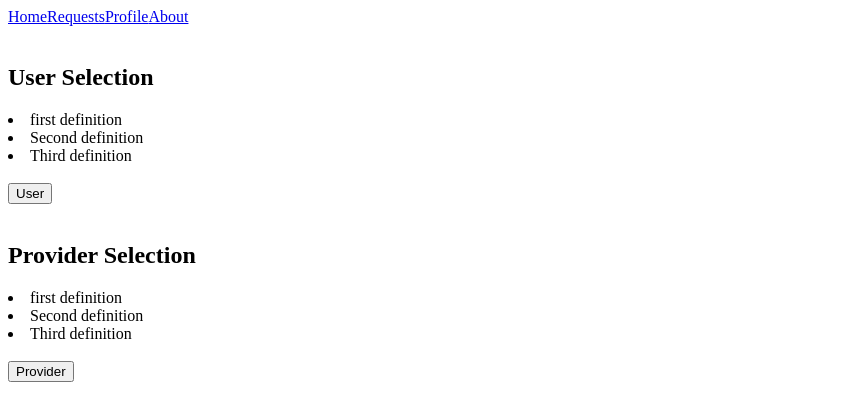
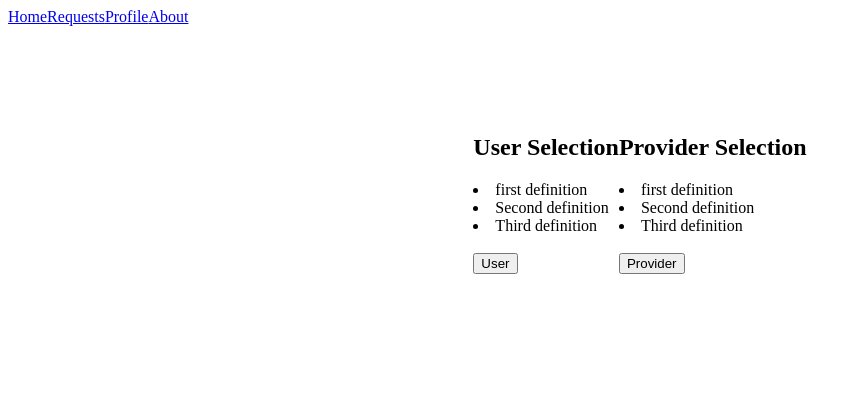
Before and after one commit to alyaalaali/Handyman, a React (Vite) app: page /worker/type in a window 1280 px wide. Shown: the top 420 px of the page, without its empty margins (0-861 px from the left). Built offline with nearby package versions, Linux system fonts and the light colour scheme.

Commit message:
Insert a styling to the WorkerType.jsx

```diff
--- a/src/App.css
+++ b/src/App.css
@@ -0,0 +1,10 @@
+.worker-type {
+    display: flex;
+    flex-direction: row;
+    padding: 50px;
+    margin: 20px;
+    align-items: center ;
+    justify-content: center;
+    align-content: center;
+
+}
```
